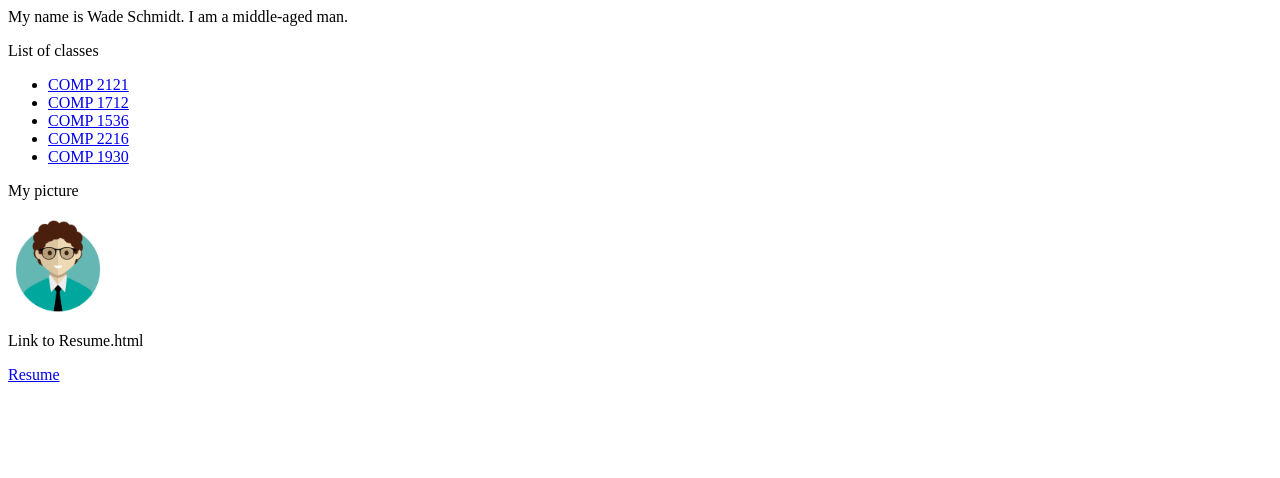
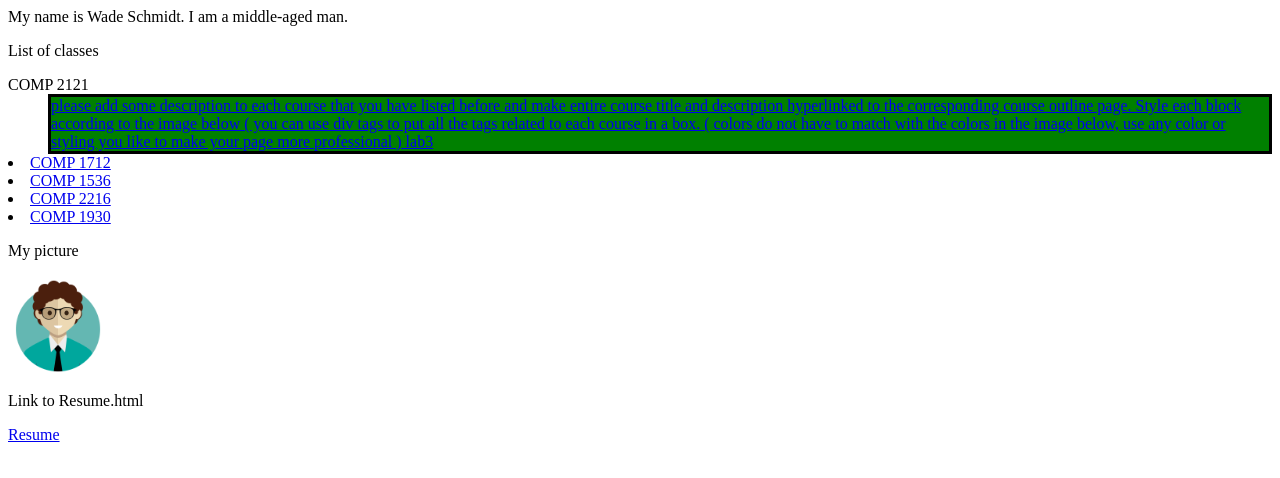
Before and after one commit to madludwig2/madludwig2.github.io, a plain HTML site: page index.html in a window 1280 px wide. Drawn offline with Linux system fonts and the light colour scheme.

Commit message:
Updated index.html

```diff
--- a/index.html
+++ b/index.html
@@ -2,17 +2,28 @@
 <html lang="en">
     <head>
         <title>Home</title>
+        <style>
+            #COMP2121{
+                border:solid;
+                background-color:green;
+
+            }
+        </style>
     </head>
     <body>
         <p>My name is Wade Schmidt. I am a middle-aged man.</p>
         <p>List of classes</p>
-       <ul>
-           <li><a href="https://www.bcit.ca/study/outlines/20191086154">COMP 2121</a></li>
+       <dl>
+           <dt>COMP 2121</dt>
+           <dd id="COMP2121"><a href="https://www.bcit.ca/study/outlines/20191086154"> please add some description to each course that you have listed before and make entire course title and description hyperlinked to the corresponding course outline page. Style each block according to the image below ( you can use div tags to put all the tags related to each course in a box. ( colors do not have to match with the colors in the image below, use any color or styling you like to make your page more professional )
+
+lab3</a></dd>
+
            <li><a href="https://www.bcit.ca/study/outlines/20191086130">COMP 1712</a></li>
            <li><a href="https://www.bcit.ca/study/outlines/20191086129">COMP 1536</a></li>
            <li><a href="https://www.bcit.ca/study/outlines/20191084004">COMP 2216</a></li>
            <li><a href="https://www.bcit.ca/study/outlines/20191086134">COMP 1930</a></li>
-       </ul>
+       </dl>
        <p>My picture</p>
         <img src="images/wade.png" alt="This is not my picture." width="100" height="100">
         <p>Link to Resume.html</p>
```
